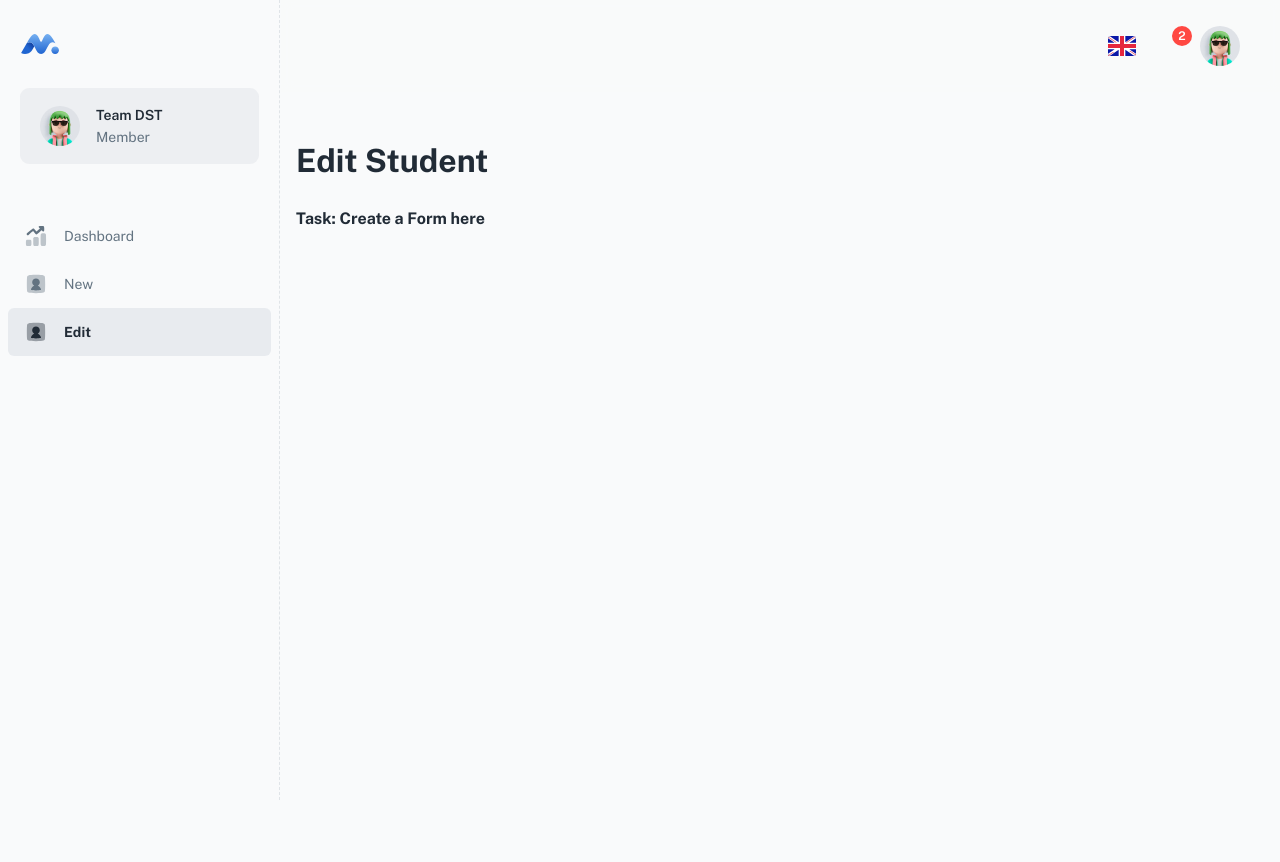
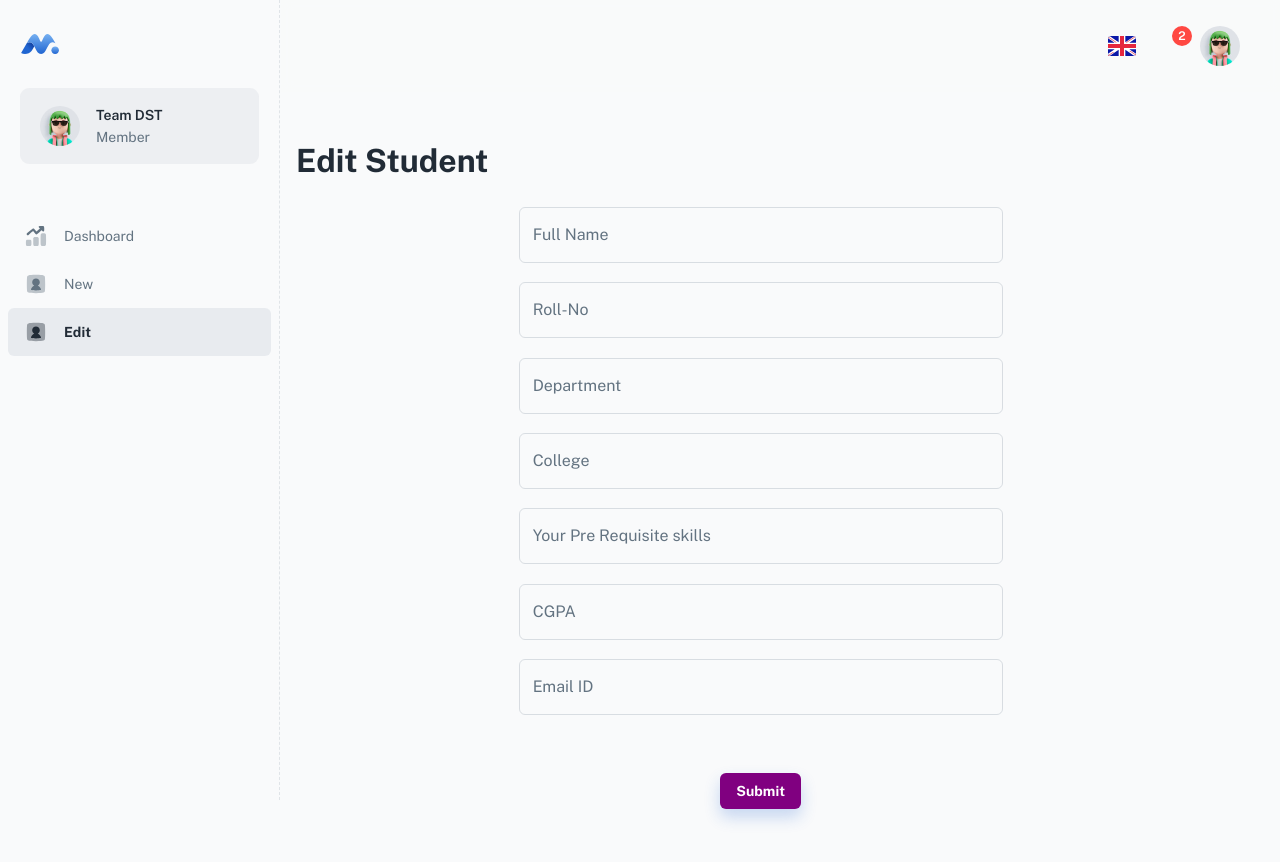
Before and after one commit to DeltaSigmaTechnologies/ReactAssignment6_04Nov, a React (Create React App) app: page /dashboard/edit in a window 1280 px wide. Shown: the top 862 px of the page. Before the commit the page ends 800 px from the top, so only its background shows below. Built offline with nearby package versions, Linux system fonts and the light colour scheme; some icons are missing; a web font is replaced by a local one.

Commit message:
Assignment 6 - Raoof

```diff
--- a/package.json
+++ b/package.json
@@ -44,9 +44,12 @@
     "@iconify/react": "^4.1.0",
     "@mui/lab": "^5.0.0-alpha.103",
     "@mui/material": "^5.11.10",
+    "@mui/x-data-grid": "^6.18.0",
     "apexcharts": "^3.37.0",
+    "axios": "^1.6.0",
     "change-case": "^4.1.2",
     "date-fns": "^2.29.3",
+    "formik": "^2.4.5",
     "history": "^5.3.0",
     "lodash": "^4.17.21",
     "numeral": "^2.0.6",
@@ -59,7 +62,8 @@
     "react-router-dom": "^6.8.1",
     "react-scripts": "^5.0.1",
     "simplebar-react": "^3.2.1",
-    "web-vitals": "^3.1.1"
+    "web-vitals": "^3.1.1",
+    "yup": "^1.3.2"
   },
   "devDependencies": {
     "@babel/core": "^7.21.0",
--- a/src/pages/EditStudent.js
+++ b/src/pages/EditStudent.js
@@ -1,13 +1,150 @@
 import React from 'react'
+import { Formik } from 'formik'
+import * as yup from 'yup'
+import useMediaQuery from '@mui/material/useMediaQuery'
+import { TextField,Box,Button } from '@mui/material'
 
-function EditStudent() {
-  return (
-    <>
-    <h1>Edit Student</h1>
-    <h4>Task: Create a Form here</h4>
+const EditStudent = () => {
 
-</>
-  )
-}
+  const handleFormSubmit=() =>{
+            console.log("Done")
+
+
+  }
+
+
+  const isNonMobile = useMediaQuery("(min-width:600px)")
+
+    return (
+
+      <>
+       <h1>Edit Student</h1>
+
+
+      <Box sx={{ width: '50%', marginTop:"2%", marginLeft:'23%', marginBottom:'5%'}}>
+
+      <Formik
+  onSubmit={handleFormSubmit}
+  validationSchema={checkoutSchema}
+  >
+  {({
+    values,
+    errors,
+    touched,
+    handleBlur,
+    handleChange,
+    handleSubmit,
+  }) => (
+   <form onSubmit={handleSubmit}>
+
+        <Box>
+
+         <TextField
+          type="text"
+          label="Full Name"
+          name='full_name'
+          onBlur={handleBlur}
+          onChange={handleChange}
+          error={!!touched.name && !!errors.name}
+          helperText={touched.name && errors.name}
+          sx={{paddingBottom:'4%', width:'100%'}}
+          />
+          <br />
+          <TextField
+          type="text"
+          label="Roll-No"
+          name='roll_no'
+          onBlur={handleBlur}
+          onChange={handleChange}
+          error={!!touched.name && !!errors.name}
+          helperText={touched.name && errors.name}
+          sx={{paddingBottom:'4%', width:'100%'}}
+           />
+           <br />
+           <TextField
+          type="text"
+          label="Department"
+          name='department'
+          onBlur={handleBlur}
+          onChange={handleChange}
+          error={!!touched.name && !!errors.name}
+          helperText={touched.name && errors.name}
+          sx={{ width:'100%', paddingBottom: '4%'}}
+          />
+          <TextField
+          type="text"
+          label="College"
+          name='college'
+          onBlur={handleBlur}
+          onChange={handleChange}
+          error={!!touched.name && !!errors.name}
+          helperText={touched.name && errors.name}
+          sx={{paddingBottom:'4%', width:'100%'}}
+          />
+          <br /><TextField
+          type="text"
+          label="Your Pre Requisite skills"
+          name='prereq'
+          onBlur={handleBlur}
+          onChange={handleChange}
+          error={!!touched.name && !!errors.name}
+          helperText={touched.name && errors.name}
+          sx={{paddingBottom:'4%', width:'100%'}}
+          />
+          <br />
+          <TextField
+          type="text"
+          label="CGPA"
+          name='cgpa'
+          onBlur={handleBlur}
+          onChange={handleChange}
+          error={!!touched.name && !!errors.name}
+          helperText={touched.name && errors.name}
+          sx={{paddingBottom:'4%', width:'100%'}}
+          />
+          <br />
+          <TextField
+          type="text"
+          label="Email ID"
+          name='email_id'
+          onBlur={handleBlur}
+          onChange={handleChange}
+          error={!!touched.name && !!errors.name}
+          helperText={touched.name && errors.name}
+          sx={{paddingBottom:'4%', width:'100%'}}
+          />
+          <br />
+
+  <Box display="flex" justifyContent="center" mt="8%">
+
+  <Button type="submit" variant="contained" sx={{backgroundColor:'purple'}}
+
+  onClick={handleFormSubmit}> Submit </Button>
+
+  </Box>
+
+        </Box>
+
+  </form>
+  )}
+  </Formik>
+      </Box>
+      </>
+    )}
+
+
+    const checkoutSchema = yup.object().shape({
+      full_name: yup.string().required("required*"),
+      email_id: yup.string().required("required*"),
+      roll_no: yup.string().required("required*"),
+      department: yup.string().required("required*"),
+      college: yup.string().required("required*"),
+      cgpa: yup.string().required("required*"),
+      prereq: yup.string().required("required*"),
+      });
+
+
+
+
 
 export default EditStudent
--- a/src/pages/NewStudent.js
+++ b/src/pages/NewStudent.js
@@ -1,13 +1,150 @@
 import React from 'react'
+import { Formik } from 'formik'
+import * as yup from 'yup'
+import useMediaQuery from '@mui/material/useMediaQuery'
+import { TextField,Box,Button } from '@mui/material'
 
-function NewStudent() {
-  return (
-    <>
+const NewStudent = () => {
 
-    <h1>New Student</h1>
-    <h4>Task: Create a Form here</h4>
-    </>
-  )
-}
+  const handleFormSubmit=() =>{
+            console.log("Done")
+
+
+  }
+
+
+  const isNonMobile = useMediaQuery("(min-width:600px)")
+
+    return (
+
+      <>
+       <h1>New Student</h1>
+
+
+      <Box sx={{ width: '50%', marginTop:"2%", marginLeft:'23%', marginBottom:'5%'}}>
+
+      <Formik
+  onSubmit={handleFormSubmit}
+  validationSchema={checkoutSchema}
+  >
+  {({
+    values,
+    errors,
+    touched,
+    handleBlur,
+    handleChange,
+    handleSubmit,
+  }) => (
+   <form onSubmit={handleSubmit}>
+
+        <Box>
+
+         <TextField
+          type="text"
+          label="Full Name"
+          name='full_name'
+          onBlur={handleBlur}
+          onChange={handleChange}
+          error={!!touched.name && !!errors.name}
+          helperText={touched.name && errors.name}
+          sx={{paddingBottom:'4%', width:'100%'}}
+          />
+          <br />
+          <TextField
+          type="text"
+          label="Roll-No"
+          name='roll_no'
+          onBlur={handleBlur}
+          onChange={handleChange}
+          error={!!touched.name && !!errors.name}
+          helperText={touched.name && errors.name}
+          sx={{paddingBottom:'4%', width:'100%'}}
+           />
+           <br />
+           <TextField
+          type="text"
+          label="Department"
+          name='department'
+          onBlur={handleBlur}
+          onChange={handleChange}
+          error={!!touched.name && !!errors.name}
+          helperText={touched.name && errors.name}
+          sx={{ width:'100%', paddingBottom: '4%'}}
+          />
+          <TextField
+          type="text"
+          label="College"
+          name='college'
+          onBlur={handleBlur}
+          onChange={handleChange}
+          error={!!touched.name && !!errors.name}
+          helperText={touched.name && errors.name}
+          sx={{paddingBottom:'4%', width:'100%'}}
+          />
+          <br /><TextField
+          type="text"
+          label="Your Pre Requisite skills"
+          name='prereq'
+          onBlur={handleBlur}
+          onChange={handleChange}
+          error={!!touched.name && !!errors.name}
+          helperText={touched.name && errors.name}
+          sx={{paddingBottom:'4%', width:'100%'}}
+          />
+          <br />
+          <TextField
+          type="text"
+          label="CGPA"
+          name='cgpa'
+          onBlur={handleBlur}
+          onChange={handleChange}
+          error={!!touched.name && !!errors.name}
+          helperText={touched.name && errors.name}
+          sx={{paddingBottom:'4%', width:'100%'}}
+          />
+          <br />
+          <TextField
+          type="text"
+          label="Email ID"
+          name='email_id'
+          onBlur={handleBlur}
+          onChange={handleChange}
+          error={!!touched.name && !!errors.name}
+          helperText={touched.name && errors.name}
+          sx={{paddingBottom:'4%', width:'100%'}}
+          />
+          <br />
+
+  <Box display="flex" justifyContent="center" mt="8%">
+
+  <Button type="submit" variant="contained" sx={{backgroundColor:'purple'}}
+
+  onClick={handleFormSubmit}> Submit </Button>
+
+  </Box>
+
+        </Box>
+
+  </form>
+  )}
+  </Formik>
+      </Box>
+      </>
+    )}
+
+
+    const checkoutSchema = yup.object().shape({
+      full_name: yup.string().required("required*"),
+      email_id: yup.string().required("required*"),
+      roll_no: yup.string().required("required*"),
+      department: yup.string().required("required*"),
+      college: yup.string().required("required*"),
+      cgpa: yup.string().required("required*"),
+      prereq: yup.string().required("required*"),
+      });
+
+
+
+
 
 export default NewStudent
--- a/src/pages/ViewStudents.js
+++ b/src/pages/ViewStudents.js
@@ -1,9 +1,102 @@
-import React from 'react'
+import {useState} from 'react'
+import { DataGrid } from '@mui/x-data-grid';
+import { Box } from '@mui/material';
+import  Button  from '@mui/material/Button';
+import {Link} from 'react-router-dom'
+import axios from 'axios';
 
 function ViewStudents() {
+
+  const columns = [
+    { field: 'id', headerName: 'Sno', width: 50 },
+    {
+      field: 'roll_no',
+      headerName: 'Roll No',
+      width: 120,
+      editable: false,
+    },
+    {
+      field: 'full_name',
+      headerName: 'Name',
+      width: 150,
+      editable: false,
+    },
+    {
+      field: 'department',
+      headerName: 'Branch',
+      width: 70,
+      editable: false,
+    },
+    {
+      field: 'college',
+      headerName: 'College',
+      width: 90,
+      editable: false,
+    },
+    {
+      field: 'prereq',
+      headerName: 'PreRequisites',
+      width: 190,
+      editable: false,
+    },
+    {
+      field: 'cgpa',
+      headerName: 'CGPA',
+      type: 'number',
+      width: 50,
+      editable: false,
+    },
+    {
+      field: 'email_id',
+      headerName: 'Email',
+      width: 150,
+      editable: false,
+    }
+  ];
+
+  const rows = [
+    { id: 1, full_name: 'Abdul Raoof', roll_no: '160422733011', department: 'CSE' ,college:'MJCET', prereq:'HTML,CSS,JS,Python' ,cgpa:'9.82',email_id:'abcd@hotmail.com'},
+];
+
+  // const [rows, setRows] = useState([]);
+  // axios.get("https://students.dstinnovate.com/students")
+  // .then((res)=>{
+  //       setRows(res.data)
+  // })
+
   return (
     <>
-    <h1>DataGrid Here</h1>
+    <h1>Student DashBoard</h1>
+
+    <Link to='/dashboard/new'>
+     <Button variant='contained'
+      sx={{
+        width: 131,
+        height: 42,
+        borderRadius: 3,
+        marginBottom: '3%'
+
+      }} > New Student </Button>
+     </Link>
+
+
+     <Box sx={{ width: '100%' }}>
+      <DataGrid
+        autoHeight
+        rows={rows}
+        columns={columns}
+        initialState={{
+          pagination: {
+            paginationModel: {
+              pageSize: 5,
+            },
+          },
+        }}
+        pageSizeOptions={[5,10,15]}
+        disableRowSelectionOnClick
+      />
+    </Box>
+
     </>
   )
 }
```
Also changed, not shown: 2 other files (tests, documents, lock files or other folders).
